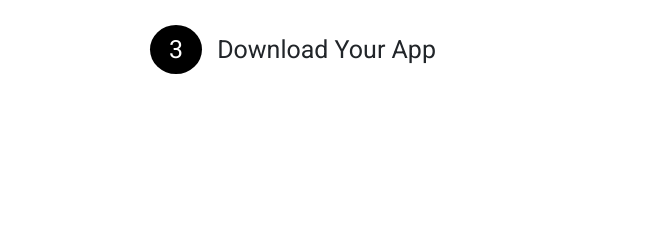
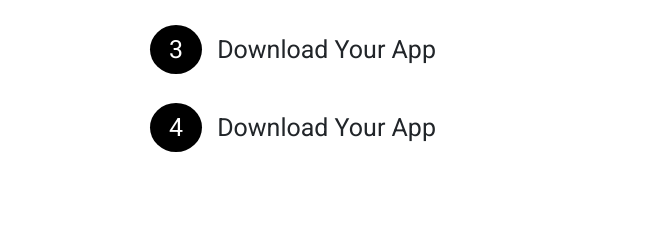
Before and after one commit to didarulselim/swop, a plain HTML site: page index.html in a window 1280 px wide. Shown: the part 3752-3982 px from the top of the page, 632-1280 px from the left. Drawn offline with nearby package versions, Linux system fonts and the light colour scheme.

Commit message:
Add files via upload

```diff
--- a/index.html
+++ b/index.html
@@ -273,6 +273,7 @@
             <li><span>1</span>Download Your App</li>
             <li><span>2</span>Download Your App</li>
             <li><span>3</span>Download Your App</li>
+            <li><span>4</span>Download Your App</li>
           </ul>
         </div>
       </div>
```
Also changed, not shown: images/home-phone.png, 1 other file.
